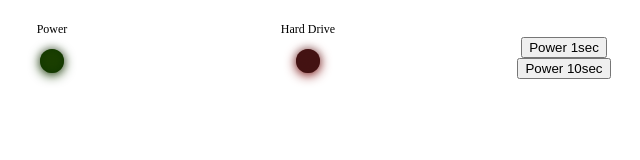
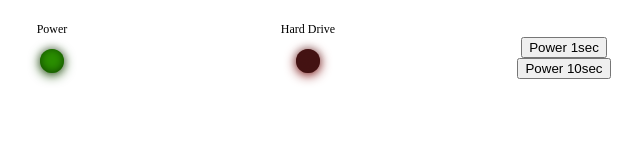
Before and after one commit to davidhewing/webconsole, a website: page public/index.html in a window 1280 px wide. Shown: the full height of the page, 76-716 px from the left. Drawn offline with nearby package versions, Linux system fonts and the light colour scheme; no server answers.

Commit message:
led.css update

```diff
--- a/public/led.css
+++ b/public/led.css
@@ -103,9 +103,9 @@
   margin: 0 auto;
   width: 24px;
   height: 24px;
-  background-color: #1B3F00;
+  background-color: #2B8F00;
   border-radius: 50%;
-  box-shadow: rgba(0, 0, 0, 0.2) 0 -1px 7px 1px, inset #103701 0 -1px 9px, #193F00 0 2px 12px;
+  box-shadow: rgba(0, 0, 0, 0.2) 0 -1px 7px 1px, inset #104701 0 -1px 9px, #194F00 0 2px 12px;
 }
 
 .led-green {
@@ -126,7 +126,7 @@
 }
 
 .led-red {
-  margin: 0 0 0 0;
+  margin: 0 auto;
   width: 24px;
   height: 24px;
   background-color: #FF0000;
```
